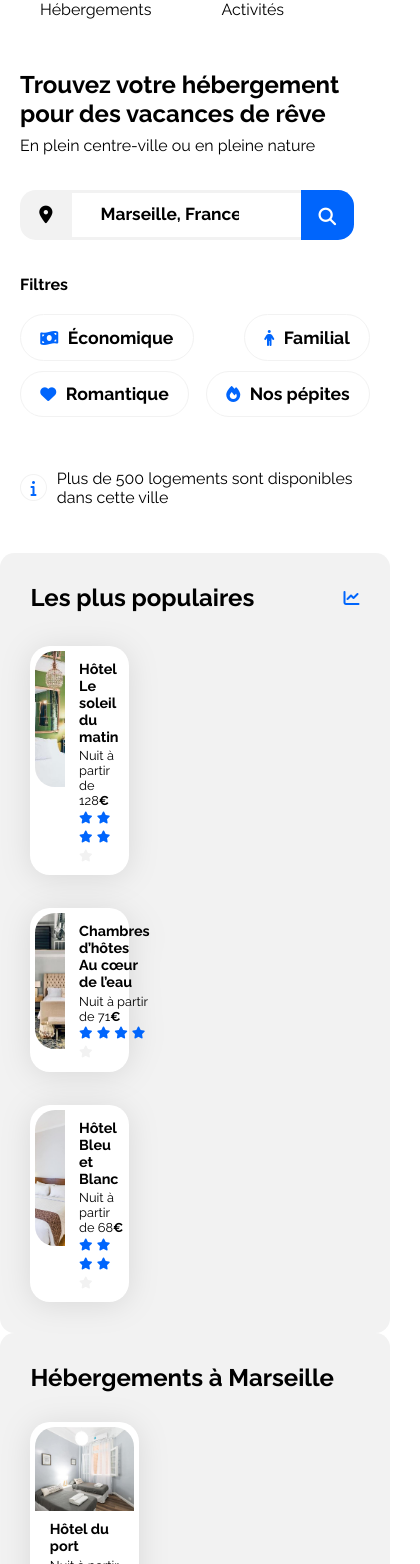
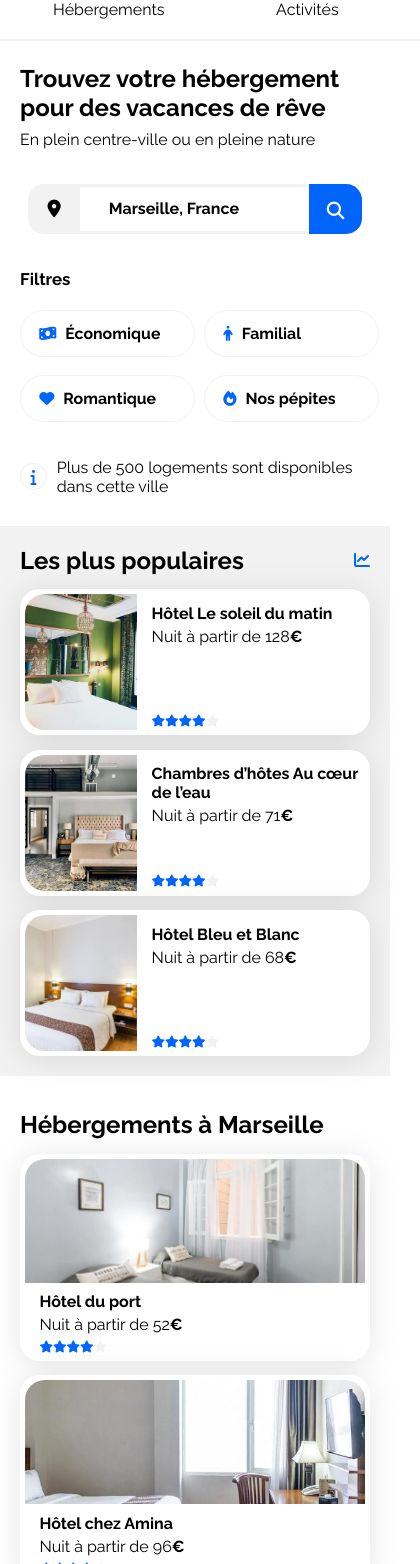
Before and after one commit to d86martz/Booki, a plain HTML site: page index.html in a window 390 px wide. Shown: the part 96-1660 px from the top of the page, 420 px wide, since content can reach past the window. Drawn offline with Linux system fonts and the light colour scheme.

Commit message:
Responsive mobile
html ok
CSS simplifié
Responsive OK

```diff
--- a/css/style.css
+++ b/css/style.css
@@ -1,4 +1,4 @@
-/****** General ***********/
+/*********** General ***********/
 * {
     font-family: 'Raleway', sans-serif;
 }
@@ -13,25 +13,67 @@
     color: var(--main-color);
 }
 
-main {
-    display: flex;
-    flex-direction: column;
-    box-sizing: border-box;
-    gap: 1.9em;
+a {
+    color: inherit;
+    text-decoration: none;
 }
 
 body {
     max-width: 90em;
-    min-width: 20em;
     margin: auto;
     padding: 0em 3.1em 0em 3.1em;
     gap: 2.2em;
 }
 
-a {
-    color: inherit;
-    text-decoration: none;
+body,header,footer div,main,main section,section div,section div div,form,.card,.img,.card-content {
+    display: flex;
+    box-sizing: border-box;
 }
+
+body,main,.info-group,.headline,.hebergements,.activites,.populaires,.populaires-cards,.hebergements-cards,.hebergements-cards .card,.activites-cards .card,.card-content,.card-txt {
+    flex-direction: column;
+}
+
+header,#header-nav,.hebergements-and-populaires,.activites,.populaires-cards,.card-content,.populaires-title {
+    justify-content: space-between;
+}
+
+main,.hebergements-and-populaires,.activites,.activites-cards {
+    gap: 1.9em;
+}
+
+/*********** Header ***********/
+
+.header-logo img {
+    width: 3.8em;
+    height: 1.2em;
+    padding: 1.9em 0em 1.9em 0em
+}
+
+.navbar-nav {
+    display: grid;
+    grid-template-areas: "one" "two";
+    grid-template-columns: repeat(2, 7.7em);
+    list-style-type: none;
+    text-align: right;
+    padding-left: 0;
+}
+
+.navlink.one {
+    grid-area: "one";
+}
+
+.navlink.two {
+    grid-area: "two";
+}
+
+.navbar-nav li:hover {
+    color: #0065FC;
+    text-decoration: underline 0.15em solid #0065FC ;
+    text-underline-offset: -1.9em;
+}
+
+/*********** Main ***********/
 
 .title {
     margin: 0;
@@ -65,53 +107,19 @@ h2 {
     margin: 0em;
 }
 
-/****** Header ***********/
-
-header {
-    display: flex;
-    justify-content:space-between;
-}
-
-.header-logo img {
-    width: 3.8em;
-    height: 1.2em;
-    padding: 1.9em 0em 1.9em 0em
-}
-
-#header-nav{
-    width: 15.25em;
-    display: flex;
-    justify-content: space-between;
-}
-
-#header-nav li {
-    display: inline;
-}
-
-#header-nav li:hover,  #header-nav li a:focus {
-    color: #0065FC;
-    text-decoration: underline solid #0065FC ;
-    text-underline-offset: -1.9em;
-}
-
-/****** Info-group ***********/
+/****** Info-group ******/
 
 .info-group {
-    display: flex;
-    flex-direction: column;
     gap: 2.2em;
 }
 
 .headline {
-    display: flex;
-    flex-direction: column;
     gap: 0.5em;
 }
 
-/*** Search-bar ***/
+/** Search-bar **/
 
 .search-bar {
-    display:flex;
     height: 3.1em;
 }
 
@@ -152,25 +160,21 @@ header {
     display: none;
 }
 
-/*** Filter-bar ***/
+/** Filter-bar **/
 
-.filter-bar {
-    display: flex;
-    align-items: center;
-    height: 3.1em;
-    gap: 0.9em;
-    font-weight: bold;
-    font-size: 1.1em;
-}
-.filter {
-    display: flex;
+.filter,.filter-bar {
     gap: 0.9em;
 }
 
+.filter-bar {
+    align-items: center;
+    font-weight: bold;
+    font-size: 1.05em;
+}
+
 .icon-filter {
-    display: flex;
     align-items: center;
-    height: 2.3em;
+    height: 3.1em;
     padding: 0.25em 1.2em 0.25em 1.2em;
     border: solid 0.1em;
     border-color: #F2F2F2;
@@ -184,17 +188,16 @@ header {
 }
 
 .filter-button {
-    font-size: 1.1em;
+    font-size: 1.05em;
     font-weight: bold;
     border: none;
     background-color: transparent;
     padding: 0em;
 }
 
-/*** Info ***/
+/** Info **/
 
 .info {
-    display: flex;
     align-items: center;
     gap: 0.6em;
 }
@@ -207,55 +210,54 @@ header {
     border-color: #F2F2F2;
 }
 
-/****** Hebergements And Populaires ***********/
-.hebergements-and-populaires {
-    display: flex;
-    justify-content: space-between;
+.info p{
+    margin-block: 0;
 }
 
-.hebergements-and-populaires section {
+/****** Hebergements-Populaires-Activites******/
+
+.hebergements, .populaires {
     background-color: var(--main-bg-color);
     border-radius: 0.9em;
     padding: 1.9em;
-    box-sizing: border-box;
 }
 
-/****** Hebergements ***********/
+.card-content {
+    padding-left: 0.9em;
+}
+
+/** Hebergements **/
+
 .hebergements {
     width: 65%;
-    display: flex;
-    flex-direction: column;
-    gap: 1.9em;
+    min-width: 44.5em;
+
 }
 
-.hebergements-cards {
-    display: flex;
-    flex-wrap: wrap;
-    justify-content: space-between;
-    gap: 1.9em
+.hebergements-row {
+    column-gap: 1.9em;
+}
+
+.hebergements-row a {
+    flex-basis: 15.6em;
 }
 
 .hebergements-cards .card {
-    display: flex;
-    flex-direction: column;
-    justify-content: space-between;
-    width: 15.6em;
-    height: 12.9em;
+    margin-top: 2.1em;
+    height: 12.95em;
+
 }
 
 .hebergements-cards img {
-    height: 7.75em;
+    width: 100%;
+    min-height: 7.75em;
     border-radius: 1.25em 1.25em 0em 0em;
-    border: 0.3em;
 }
 
 .hebergements-cards .card-content {
-    display: flex;
-    flex-direction: column;
-    justify-content: space-between;
-    box-sizing: border-box;
-    padding: 0em 0.9em 0em 0.9em;
+    height: 100%;
     gap: 0.5em;
+
 }
 
 .hebergements-cards .card-title {
@@ -265,27 +267,29 @@ header {
 
 .hebergements-cards .card-subtitle {
     margin: 0;
+    margin-bottom: 0.25em;
 }
 
 .hebergements-cards .card-rating {
-    margin-bottom: 0.3emx;
+    margin-bottom: 0.6em;
 }
 
-/****** Populaires ***********/
+.plus {
+    margin-top: 2.1em;
+}
+
+/** Populaires **/
+
 .populaires {
     width: 32%;
+    min-width: 15.6em;
 }
 
 .populaires-title {
-    display: flex;
-    justify-content: space-between;
     align-items: center;
 }
 
 .populaires-cards .card {
-    display: flex;
-    justify-content: space-between;
-
     margin-top: 2.1em;
 }
 
@@ -298,11 +302,6 @@ header {
 
 .populaires-cards .card-content {
     width: 67%;
-    padding-left: 0.9em;
-    display: flex;
-    flex-direction: column;
-    justify-content: space-between;
-    box-sizing: border-box;
 }
 
 .populaires-cards .card-title {
@@ -315,56 +314,35 @@ header {
 }
 
 .populaires-cards .card-rating {
-    margin-bottom: 0.3em;
+    margin-bottom: 0.6em;
 }
 
-/****** Activites ***********/
+/****** Activites ******/
 
 .activites {
-    display: flex;
-    flex-direction: column;
-    justify-content: space-between;
-    gap: 1.9em;
     padding: 1.9em;
-    box-sizing: border-box;
+    gap: 3.1em;
 }
 
-.activites-cards {
-    display: flex;
-    justify-content: space-between;
-    gap: 1.9em;
-
+.activites-cards a {
+    flex-basis: 18.6em;
 }
 
 .activites-cards .card {
-    display: flex;
-    flex-direction: column;
-    justify-content: space-between;
-    width: 18.6em;;
-    height: 27.4em;
+    padding: 0;
 }
 
 .activites-cards img {
     width: 100%;
     height: 23.75em;
     border-radius: 1.25em 1.25em 0em 0em;
-
 }
 
-.activites-cards .card-title {
-    padding: 0em 0em 0em 1.2em;
-}
-
-/****** Footer ***********/
+/****** Footer ******/
 
 footer {
     background-color: #F2F2F2;
     height: 10.2em;
-}
-
-.information {
-    display: flex;
-    flex-direction: row;
 }
 
 .information section {
@@ -372,14 +350,20 @@ footer {
     padding-left: 1.25em;
 }
 
+.footer-title {
+    margin-bottom: 0;
+}
+
 .information ul {
     list-style-type: none;
     padding: 0em;
+    margin-top: 0.5em;
 }
 
 .information li {
-    margin-bottom: 0.9em;
+    line-height: 2em;
 }
+
 
 /* Le code ci-dessous correspond à la version responsive uniquement */
 
@@ -387,85 +371,48 @@ footer {
 /* Medium devices (tablets, less/equal than 1024px) */
 @media (max-width: 1024px) {
 
+    .hebergements,.populaires,.activites,.activites-cards img {
+        width: 100%;
+    }
+
     .filter-bar {
-        display: flex;
         flex-direction: column;
         align-items: start;
-        height: auto;
-        font-size: 1em;
-
     }
 
     .hebergements-and-populaires {
         flex-direction: column;
-    }
-    .hebergements {
-        width: 100%;
+        gap: 3.1em;
     }
 
-    .hebergements-cards {
-        display: flex;
-        flex-wrap: wrap;
-        justify-content: space-between;
-    }
-
-    .hebergements-cards a {
-        display: flex;
-        width: 30%;
-    }
-
-    .hebergements-cards .card-title {
-        font-size: 0.9em;
-    }
-
-    .hebergements-cards .card-subtitle {
-        font-size: 0.8em;
+    .hebergements-row a {
+        flex-basis: 16.75em;
     }
 
     .populaires {
-        width: 100%;
-        margin-top: 3.1em;
+        min-width: 44.5em;
     }
 
     .populaires-cards {
-        display: flex;
         flex-direction: row;
-        justify-content: space-between;
+        gap: 1.25em;
     }
 
-    .populaires-cards a {
-        width: 30%;
+    .populaires-cards a{
+        flex-basis: 17.2em;
     }
 
-    .populaires-cards .card-title {
-        font-size: 0.9em;
+    .activites {
+        min-width: 44.5em;
+        gap: 1.9em;
     }
 
-    .populaires-cards .card-subtitle {
-        font-size: 0.8em;
-    }
-
-
-    .activites {
-        width: 100%;
-    }
-
-    .activites-cards {
-        display: flex;
-        justify-content: space-between;
-    }
-
-    .activites-cards .card {
-        width: 11em;
+    .activites-cards .a {
+        flex-basis: 12em;
         height: 16.9em;
-
-    }
-    .activites-cards .card-title {
-        font-size: 1em;
     }
 
     .activites-cards img {
-        width: 100%;
         height: 12.5em;
     }
 }
@@ -475,27 +422,63 @@ footer {
     /* ... */
 
     body {
-        display: flex;
-        flex-direction: column;
-        justify-content: center;
-        gap:2.2em;
+        min-width: 23.4em;
+        gap: 1.8em;
         padding: 0;
     }
 
-    header {
-        display: flex;
-        flex-direction: column;
+    .hebergements,.populaires,.activites {
+        min-width: 23.4em;
     }
 
-    .header-logo {
+    header,.populaires-cards,.hebergements-row,.activites-cards,.information {
+        flex-direction:column;
+    }
+
+    header div {
         display: flex;
         justify-content: center;
-
     }
 
-    #header-nav li:hover,  #header-nav li a:focus {
-        color: #0065FC;
-        text-decoration: underline solid #0065FC ;
+    .navbar-nav {
+        grid-template-columns: repeat(2, 50%);
+        text-align: center;
+    }
+
+    .navbar-nav li{
+        text-decoration: underline 0.15em solid #F2F2F2;
+        text-underline-offset: 1.5em;
+    }
+
+    a.navlink-one::before, a.navlink-one::after {
+        content: "             ";
+        white-space: pre;
+        text-decoration: underline 0.15em solid #F2F2F2;
+        text-underline-offset: 1.5em;
+    }
+
+    a.navlink-two::before, a.navlink-two::after {
+        content: "                    ";
+        white-space: pre;
+        text-decoration: underline 0.15em solid #F2F2F2;
+        text-underline-offset: 1.5em;
+    }
+
+    .navbar-nav li:hover {
+        text-underline-offset: 1.5em;
+    }
+
+    a.navlink-one:hover::before, a.navlink-one:hover::after {
+        content: "             ";
+        white-space: pre;
+        text-decoration: underline 0.15em solid #0065FC;
+        text-underline-offset: 1.5em;
+    }
+
+    a.navlink-two:hover::before, a.navlink-two:hover::after {
+        content: "                    ";
+        white-space: pre;
+        text-decoration: underline 0.15em solid #0065FC;
         text-underline-offset: 1.5em;
     }
 
@@ -511,8 +494,7 @@ footer {
     }
 
     .search-bar {
-        width: 100%;
-        justify-content: stretch;
+    justify-content: center;
     }
 
     .search-bar input {
@@ -521,20 +503,29 @@ footer {
 
     .search-bar input::placeholder {
         text-align: left;
-        font-size: 1.3em;
+        font-size: 1.2em;
     }
 
     .filter-bar {
         gap: 1.25em;
-
     }
 
     .filter {
-        display: flex;
-        justify-content: space-between;
-        flex-wrap: wrap;
-        gap: 0.6em;
+        display: grid;
+        width: 100%;
+        font-size: 0.9em;
+        grid-template-columns: repeat(2, 50%);
+        grid-template-rows: repeat(2, 3.1em);
+        column-gap: 0.6em;
+        row-gap: 1.25em;
+    }
 
+    .hebergements-and-populaires, .populaires, .hebergements, .hebergements-cards, .hebergements-row, .populaires-cards, .activites-cards{
+        gap: 0.9em;
+    }
+
+    .hebergements-cards .card, .populaires-cards .card, .footer-title, .plus {
+        margin-top: 0em;
     }
 
     .hebergements-and-populaires {
@@ -542,40 +533,32 @@ footer {
     }
 
     .populaires {
-        width: 100%;
-        margin: 0;
-        padding: 1.9em 1.25em 1.9em 1.25em;
-        gap: 0.9em;
-    }
-    .populaires-cards {
-        flex-direction: column;
-        width: 100%;
+        border-radius: 0;
+        padding: 1.25em;
     }
 
-    .populaires-cards .card-content{
-        width: 14em;
+    .populaires-cards a{
+        flex-basis: 9.1em;
     }
 
-    .hebergements-cards {
-        display: flex;
-        flex-direction: column;
+    .hebergements {
+        background: none;
+        padding: 1.25em;
     }
 
-    .hebergements-cards .card {
-        width: 100%;
+    .hebergements-row a{
+        flex-basis: 12.95em;
     }
 
-    .activites-cards {
-        flex-direction: column;
-        width: 100%;
+    .activites-cards a {
+        flex-basis: 12.5em;
     }
-    .activites img {
-        width: 19.7em;
+
+    .activites-cards img {
+        height: 8.8em;
     }
 
     .information {
-        flex-direction: column;
-        background: none;
         gap: 3.1em;
         padding: 1.9em;
     }
@@ -588,4 +571,8 @@ footer {
     footer {
         height: auto;
     }
+
+    .information ul {
+        margin-bottom: 0;
+    }
 }
--- a/index.html
+++ b/index.html
@@ -21,12 +21,16 @@
         <div class="header-logo">
             <img src="./images/logo/Booki.png" alt="logo de la société">
         </div>
-        <div class="header-navigation">
-            <ul id="header-nav">
-                <li><a href="#hebergement">Hébergements</a></li>
-                <li><a href="#activites">Activités</a></li>
+        <nav class="navbar">
+            <ul class="navbar-nav">
+                <li>
+                    <a class="navlink-one" href="#hebergements">Hébergements</a>
+                </li>
+                <li>
+                    <a class="navlink-two" href="#activites">Activités</a>
+                </li>
             </ul>
-        </div>
+        </nav>
     </header>
     <main>
         <section class="info-group">
@@ -77,12 +81,13 @@
                 <p>Plus de 500 logements sont disponibles dans cette ville</p>
             </div>
         </section>
-        <div class="hebergements-and-populaires">
+        <section class="hebergements-and-populaires">
             <section class="hebergements">
                 <div class ="hebergement-title">
                     <h2 class="section-title" id="hebergements">Hébergements à Marseille</h2>
                 </div>
                 <div class="hebergements-cards">
+                    <div class="hebergements-row">
                         <a href="#">
                             <article class="card">
                                 <img src="./images/hebergements/fred-kleber.jpg" alt="Image de la chambre d'hôtel">
@@ -140,6 +145,8 @@
                                 </div>
                             </article>
                         </a>
+                    </div>
+                    <div class="hebergements-row">
                         <a href="#">
                             <article class="card">
                                 <img src="./images/hebergements/annie-spratt.jpg" alt="Image de la chambre d'hôtel">
@@ -197,6 +204,7 @@
                                 </div>
                             </article>
                         </a>
+                    </div>
                 </div>
                     <div class="plus">
                         <a href="#"><strong>Afficher plus</strong></a>
@@ -267,8 +275,8 @@
                     </a>
                 </div>
             </section>
-        </div>
-        <div class="activites">
+        </section>
+        <section class="activites">
             <div class="activites-title">
                 <h2 class="section-title" id="activites">Activités à Marseilles</h2>
             </div>
@@ -306,13 +314,13 @@
                     </article>
                 </a>
             </div>
-        </div>
+        </section>
     </main>
+
     <footer>
         <div class="information">
             <section class="footerleft">
                 <h3 class="footer-title">À propos</h3>
-                    <nav id="a-propos">
                         <ul>
                             <li><a href="#">Fonctionnement du site</a></li>
                             <li><a href="#">Conditions générales</a></li>
@@ -322,7 +330,6 @@
             </section>
             <section class="footermiddle">
                 <h3 class="footer-title">Nos hébergements</h3>
-                    <nav id="hebergements">
                         <ul>
                             <li><a href="#">Charte Qualité</a></li>
                             <li><a href="#">Proposer votre Hôtel</a></li>
@@ -331,7 +338,6 @@
             </section>
             <section class="footerright">
                 <h3 class="footer-title">Assistance</h3>
-                    <nav id="assistance">
                          <ul>
                             <li><a href="#">Centre d'aide</a></li>
                             <li><a href="#">Nous contacter</a></li>
```
Lines whose indentation alone changed are shown as unchanged.
